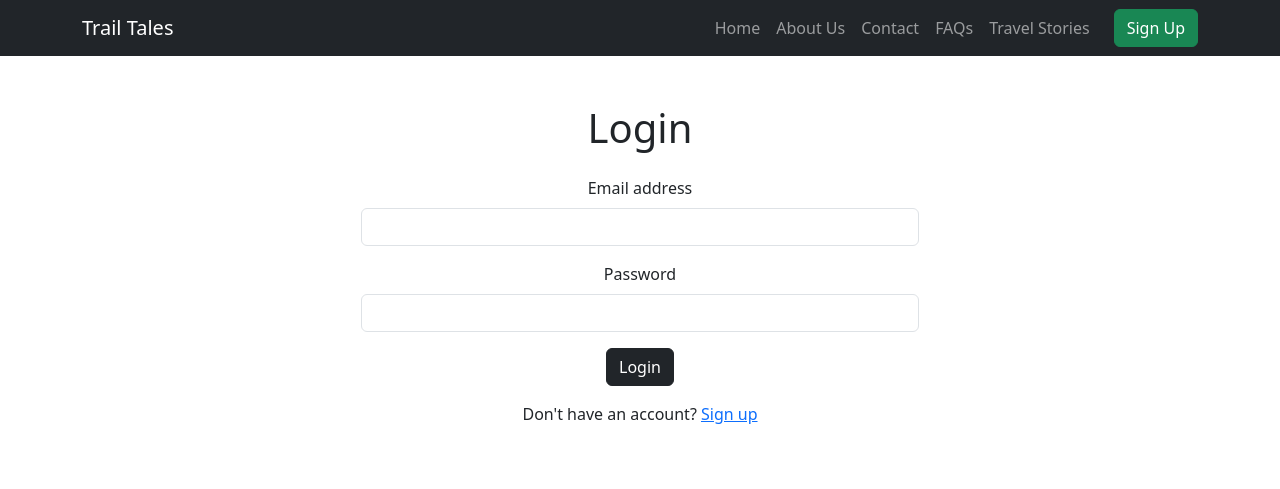
After one commit to pankhuri92/Trail-Tales, a Flask app: page /login in a window 1280 px wide. The commit adds this page. Shown: the top 489 px of the page. Run offline with Flask 3, Linux system fonts and the light colour scheme.

Commit message:
login_signup_firebase

```diff
--- a/app.py
+++ b/app.py
@@ -1,9 +1,13 @@
 import datetime
 import os
-from flask import Flask, render_template, request, redirect, url_for
+import requests
+from flask import Flask, render_template, request, redirect, url_for, flash, session
 from flask_sqlalchemy import SQLAlchemy
+import firebase_admin
+from firebase_admin import credentials, auth
 
 app = Flask(__name__)
+app.secret_key = os.urandom(24)  # Generate a random secret key for session security
 
 # Database Configuration
 app.config['SQLALCHEMY_DATABASE_URI'] = 'sqlite:///blogs.db'
@@ -12,10 +16,17 @@ app.config['SQLALCHEMY_TRACK_MODIFICATIONS'] = False
 # Image Upload Configuration
 UPLOAD_FOLDER = 'static/'
 app.config['UPLOAD_FOLDER'] = UPLOAD_FOLDER
-
-# Ensure the upload folder exist
+os.makedirs(UPLOAD_FOLDER, exist_ok=True)  # Ensure the upload folder exists
 
 db = SQLAlchemy(app)
+
+# Firebase Admin SDK Initialization
+cred = credentials.Certificate("we-trail-tales-firebase-adminsdk-fbsvc-b385a2e079.json")
+firebase_admin.initialize_app(cred)
+
+# Firebase REST API Endpoint
+FIREBASE_WEB_API_KEY = "AIzaSyCFa5nlehx6skERCaS-M2xhjvHh87lNMmg"
+FIREBASE_AUTH_URL = f"https://identitytoolkit.googleapis.com/v1/accounts:signInWithPassword?key={FIREBASE_WEB_API_KEY}"
 
 # Database Model
 class Blog(db.Model):
@@ -45,44 +56,102 @@ def faqs():
 
 @app.route('/travel_stories')
 def travel_stories():
-    category = request.args.get('category', 'all')  # Get category from query parameter
+    category = request.args.get('category', 'all')
     if category == 'all':
         blogs = Blog.query.order_by(Blog.date_published.desc()).all()
     else:
         blogs = Blog.query.filter_by(category=category).order_by(Blog.date_published.desc()).all()
     return render_template('travel_stories.html', blogs=blogs, category=category)
 
-    # blogs = Blog.query.order_by(Blog.date_published.desc()).all()  # Fetch blogs ordered by date
-    # return render_template('travel_stories.html', blogs=blogs)
-
 @app.route('/blog/<int:blog_id>')
 def view_blog(blog_id):
-    blog = Blog.query.get_or_404(blog_id)  # Fetch blog by ID
+    blog = Blog.query.get_or_404(blog_id)
     return render_template('view_blog.html', blog=blog)
 
 @app.route('/create_blog', methods=['GET', 'POST'])
 def create_blog():
+    if "user_id" not in session:
+        flash("You must be logged in to create a blog.", "warning")
+        return redirect(url_for("login"))
+
     if request.method == 'POST':
         category = request.form.get('category')
         title = request.form.get('title')
         content = request.form.get('content')
         image = request.files.get('image')
 
-        if title and content:
-            image_filename = None
+        image_filename = None
+        if image:
+            image_filename = os.path.join(app.config['UPLOAD_FOLDER'], image.filename)
+            image.save(image_filename)
 
-            if image:
-                image_filename = os.path.join(UPLOAD_FOLDER, image.filename)
-                image.save(image_filename)  # Save the image to the upload folder
-
-            # Save to Database
-            new_blog = Blog(category=category, title=title, content=content if category == 'blog' else '', image_url="/"+image_filename if image_filename else None)
-            db.session.add(new_blog)
-            db.session.commit()
-
-            return redirect(url_for('travel_stories'))
+        new_blog = Blog(
+            category=category,
+            title=title,
+            content=content if category == 'blog' else '',
+            image_url="/" + image_filename if image_filename else None
+        )
+        db.session.add(new_blog)
+        db.session.commit()
+        flash("Blog created successfully!", "success")
+        return redirect(url_for('travel_stories'))
 
     return render_template('create_blog.html')
+
+@app.route('/login', methods=['GET', 'POST'])
+def login():
+    if request.method == 'POST':
+        email = request.form['email']
+        password = request.form['password']
+        print(f"Login attempt: {email} - {password}")  # Debugging
+
+        try:
+            response = requests.post(FIREBASE_AUTH_URL, json={
+                "email": email,
+                "password": password,
+                "returnSecureToken": True
+            })
+            data = response.json()
+
+            print(f"Firebase Response: {data}")  # Debugging
+
+            if "idToken" in data:
+                user = auth.get_user_by_email(email)
+                session["user_id"] = user.uid
+                session["id_token"] = data["idToken"]
+                flash("Login successful!", "success")
+                return redirect(url_for("index"))
+            else:
+                error_message = data.get("error", {}).get("message", "Invalid email or password!")
+                flash(f"Login failed: {error_message}", "danger")
+                print(f"Login failed: {error_message}")  # Debugging
+        except Exception as e:
+            flash(f"Login error: {str(e)}", "danger")
+            print(f"Login error: {str(e)}")  # Debugging
+
+    return render_template("login.html")
+
+
+@app.route('/signup', methods=['GET', 'POST'])
+def signup():
+    if request.method == 'POST':
+        email = request.form['email']
+        password = request.form['password']
+
+        try:
+            user = auth.create_user(email=email, password=password)
+            flash("Account created successfully! Please log in.", "success")
+            return redirect(url_for("login"))
+        except Exception as e:
+            flash(f"Signup error: {str(e)}", "danger")
+
+    return render_template("signup.html")
+
+@app.route('/logout')
+def logout():
+    session.clear()
+    flash("Logged out successfully.", "info")
+    return redirect(url_for('index'))
 
 if __name__ == '__main__':
     with app.app_context():
--- a/templates/index.html
+++ b/templates/index.html
@@ -63,7 +63,7 @@
               <a class="nav-link" href="#culture">Cultural Insights</a>
             </li>
           </ul>
-          <a href="#" class="btn btn-success ms-lg-3">Log In</a>
+          <a href="/login" class="btn btn-success ms-lg-3">Log In</a>
         </div>
       </div>
     </nav>
@@ -71,8 +71,7 @@
     <!-- Header Section -->
     <header
       class="bg-dark text-white text-center py-5"
-      style="height: 60em; background-image: url('{{ url_for('static', filename='hero-bg2.png') }}');
-  background-size: cover; background-position: center; position: relative;"
+      style="height: 60em; background-image: url('{{ url_for('static', filename='hero-bg2.png') }}'); background-size: cover; background-position: center; position: relative;"
       id="home"
     >
       <div
--- /dev/null
+++ b/templates/login.html
@@ -0,0 +1,73 @@
+<!-- login.html -->
+<!DOCTYPE html>
+<html lang="en">
+  <head>
+    <meta charset="UTF-8" />
+    <meta name="viewport" content="width=device-width, initial-scale=1.0" />
+    <title>Login - Trail Tales</title>
+    <link
+      href="https://cdn.jsdelivr.net/npm/bootstrap@5.3.1/dist/css/bootstrap.min.css"
+      rel="stylesheet"
+    />
+    <link
+      rel="stylesheet"
+      href="https://cdn.jsdelivr.net/npm/bootstrap-icons/font/bootstrap-icons.css"
+    />
+  </head>
+  <body>
+    <nav class="navbar navbar-expand-lg navbar-dark bg-dark sticky-top">
+      <div class="container">
+        <a class="navbar-brand" href="index.html">Trail Tales</a>
+        <button
+          class="navbar-toggler"
+          type="button"
+          data-bs-toggle="collapse"
+          data-bs-target="#navbarNav"
+        >
+          <span class="navbar-toggler-icon"></span>
+        </button>
+        <div class="collapse navbar-collapse" id="navbarNav">
+          <ul class="navbar-nav ms-auto">
+            <li class="nav-item"><a class="nav-link" href="/">Home</a></li>
+            <li class="nav-item">
+              <a class="nav-link" href="/about">About Us</a>
+            </li>
+            <li class="nav-item">
+              <a class="nav-link" href="/contact">Contact</a>
+            </li>
+            <li class="nav-item"><a class="nav-link" href="/faqs">FAQs</a></li>
+            <li class="nav-item">
+              <a class="nav-link" href="/travel_stories">Travel Stories</a>
+            </li>
+          </ul>
+          <a href="/signup" class="btn btn-success ms-lg-3">Sign Up</a>
+        </div>
+      </div>
+    </nav>
+
+    <section class="py-5 text-center">
+      <div class="container">
+        <h1>Login</h1>
+        <form action="/login" method="POST" class="w-50 mx-auto mt-4">
+          <div class="mb-3">
+            <label for="email" class="form-label">Email address</label>
+            <input type="email" class="form-control" name="email" required />
+          </div>
+          <div class="mb-3">
+            <label for="password" class="form-label">Password</label>
+            <input
+              type="password"
+              class="form-control"
+              name="password"
+              required
+            />
+          </div>
+          <button type="submit" class="btn btn-dark">Login</button>
+          <p class="mt-3">
+            Don't have an account? <a href="/signup">Sign up</a>
+          </p>
+        </form>
+      </div>
+    </section>
+  </body>
+</html>
```
Also changed, not shown: list_users_firebase.py (added, +30 -0 lines), templates/signup.html (added, +73 -0 lines), we-trail-tales-firebase-adminsdk-fbsvc-b385a2e079.json (added, +13 -0 lines).
